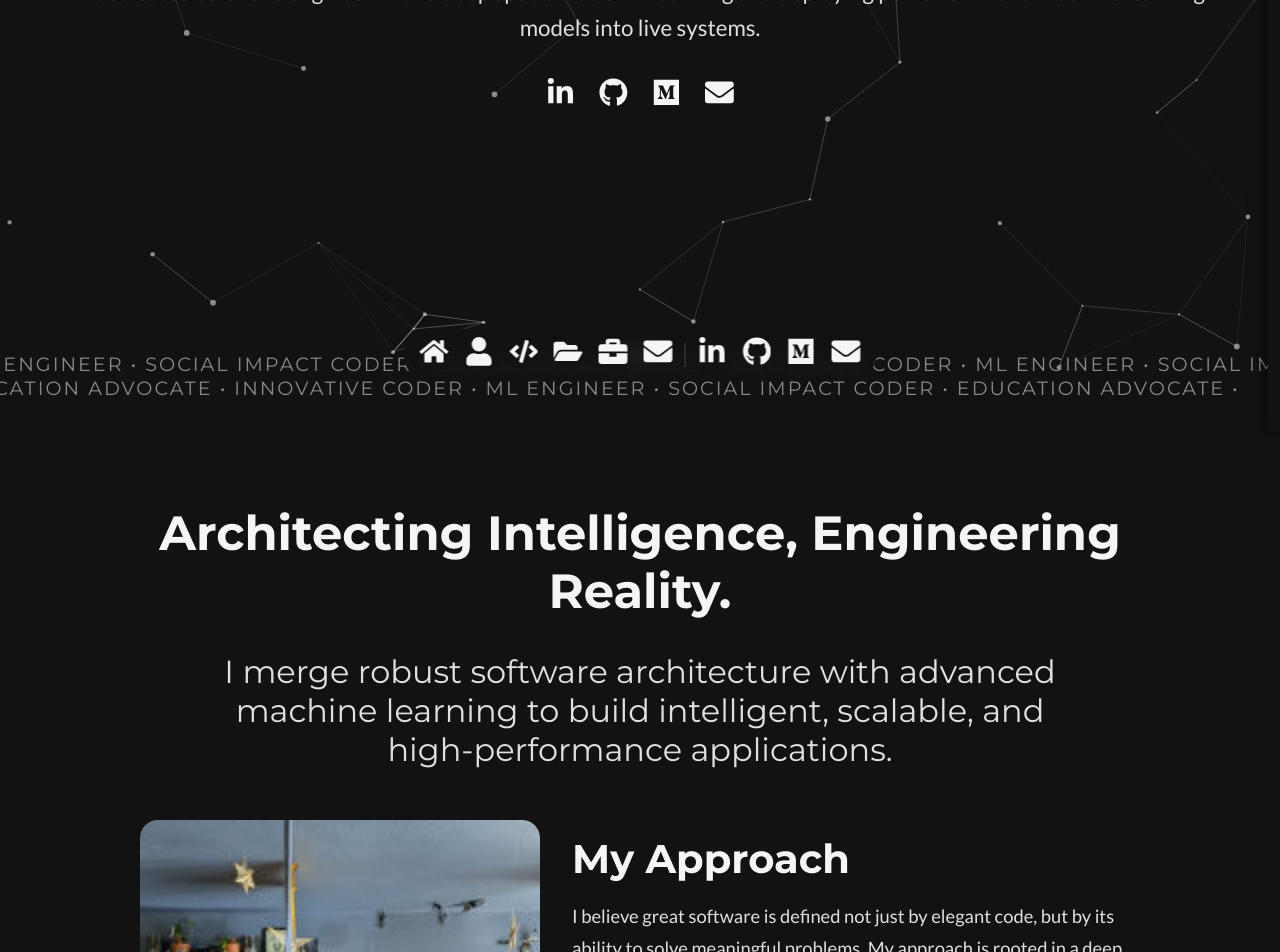
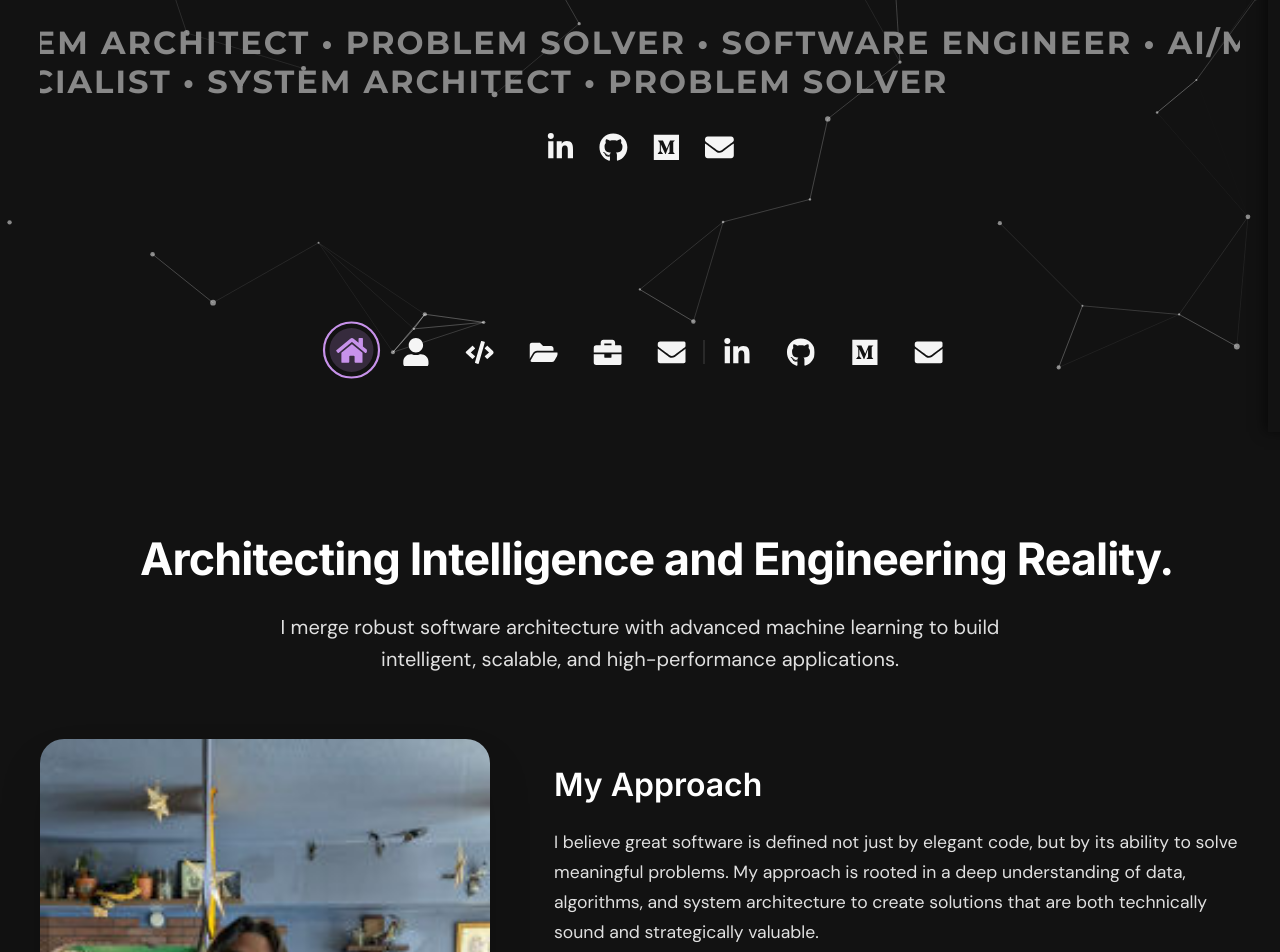
Before and after one commit to Saroja-4050/SarojaVuluvabeeti-, a React (Create React App) app: page / in a window 1280 px wide. Shown: the part 400-1352 px from the top of the page. Built offline with nearby package versions, Linux system fonts and the light colour scheme.

Commit message:
bug fixes

```diff
--- a/src/components/About.css
+++ b/src/components/About.css
@@ -1,110 +1,125 @@
 /* ─── IMPORT FONTS & PALETTE ───────────────────────────────────────────── */
-@import url('https://fonts.googleapis.com/css2?family=Lato:wght@400;700&family=Montserrat:wght@400;700&display=swap');
+@import url('https://fonts.googleapis.com/css2?family=Inter:wght@400;600;700&family=DM+Sans:wght@400;500;700&display=swap');
 
 :root {
-  /* hero colors */
-  --color-text-primary: #f5f5f5;   /* white for headings */
-  --color-text-secondary: #e0e0e0; /* light gray for body */
-  --color-text-tertiary: #888888;  /* darker gray for quotes */
-  --accent-color:      #c792ea;   /* hover/accent */
+  /* Modern, clean color palette */
+  --color-text-primary: #ffffff;
+  --color-text-secondary: #e0e0e0;
+  --color-text-tertiary: #a0a0a0;
+  --accent-color: #7c3aed;  /* Modern purple */
 
-  /* fonts */
-  --font-heading: 'Montserrat', sans-serif;
-  --font-body:    'Lato', sans-serif;
+  /* Clean, professional fonts */
+  --font-heading: 'Inter', sans-serif;
+  --font-body: 'DM Sans', sans-serif;
 }
 
 /* ─── ABOUT SECTION ───────────────────────────────────────────────────── */
 .about-section {
   position: relative;
-  z-index: 1;                  /* sits above particles */
+  z-index: 1;
   width: 100%;
-  max-width: 1000px;
+  max-width: 1200px;
   margin: 0 auto;
-  padding: 4rem 1.5rem;
-  background: transparent;     /* let particles show through */
+  padding: 6rem 2rem;
+  background: transparent;
 }
 
 /* big centered heading */
 .about-header {
   font-family: var(--font-heading);
-  font-size: clamp(2rem, 6vw, 3rem);
+  font-size: clamp(2rem, 4vw, 2.8rem); /* reduced from 3.5rem */
+  font-weight: 700;
+  letter-spacing: -0.02em;
+  line-height: 1.2;
   color: var(--color-text-primary);
   text-align: center;
-  margin-bottom: 2rem;
+  margin-bottom: 1.5rem;
+  max-width: 1000px; /* ensure it has enough room */
+  margin-left: auto;
+  margin-right: auto;
+  white-space: nowrap; /* prevent wrapping */
+}
+
+/* optional subheader */
+.about-subheader {
+  font-family: var(--font-body);
+  font-size: clamp(1.1rem, 2.5vw, 1.25rem);
+  font-weight: 400;
+  line-height: 1.6;
+  color: var(--color-text-secondary);
+  text-align: center;
+  max-width: 800px;
+  margin: 0 auto 4rem;
 }
 
 /* inner flex layout */
 .about-inner {
   display: flex;
-  align-items: center;
-  gap: 2rem;
+  align-items: flex-start;
+  gap: 4rem;
   flex-wrap: wrap;
 }
 
 /* image container */
 .about-image {
-  flex: 1 1 40%;               /* ~40% width on desktop */
-  max-width: 400px;
+  flex: 1 1 400px;
+  max-width: 450px;
+  border-radius: 24px;
   overflow: hidden;
-  border-radius: 18px;
+  box-shadow: 0 25px 50px -12px rgba(0, 0, 0, 0.25);
 }
 .about-image img {
   display: block;
   width: 100%;
-  /* make it taller – scales between 350px and 600px depending on viewport */
-  height: clamp(350px, 50vh, 600px);
+  height: auto;
   object-fit: cover;
 }
 
 /* text */
 .about-copy {
-  flex: 1 1 55%;
+  flex: 1 1 500px;
 }
 
 /* “My Approach” title */
 .section-title {
   font-family: var(--font-heading);
-  font-size: clamp(2rem, 5vw, 2.5rem);
+  font-size: clamp(1.75rem, 4vw, 2rem);
+  font-weight: 600;
   color: var(--color-text-primary);
-  margin-bottom: 1rem;
+  margin-bottom: 1.5rem;
 }
 
 /* paragraphs */
 .section-content {
   font-family: var(--font-body);
-  font-size: clamp(1rem, 2.5vw, 1.15rem);
+  font-size: 1.1rem;
   line-height: 1.7;
   color: var(--color-text-secondary);
-  margin-bottom: 1rem;
+  margin-bottom: 1.5rem;
 }
 
 /* quote */
 .section-quote {
   font-family: var(--font-body);
+  font-size: 1.1rem;
   font-style: italic;
   color: var(--color-text-tertiary);
-  margin-top: 0.5rem;
-}
-
-/* optional subheader */
-.about-subheader {
-  text-align: center;
-  margin: 0 auto 2rem auto;
-  font-family: var(--font-heading);
-  font-size: clamp(1.5rem, 4vw, 2rem);
-  color: var(--color-text-secondary);
-  max-width: 900px;
+  padding-left: 1rem;
+  border-left: 3px solid var(--accent-color);
+  margin-top: 2rem;
 }
 
 /* ─── RESPONSIVE ───────────────────────────────────────────────────────── */
 @media (max-width: 768px) {
+  .about-section {
+    padding: 4rem 1.5rem;
+  }
+
   .about-inner {
-    flex-direction: column;
-    text-align: center;
+    gap: 2rem;
   }
-  .about-image,
-  .about-copy {
-    flex: 1 1 100%;
-    max-width: none;
+
+  .about-image {
+    margin: 0 auto;
   }
 }
--- a/src/components/About.js
+++ b/src/components/About.js
@@ -11,7 +11,7 @@ export default function About() {
       */}
 
       {/* big, centered section header */}
-      <h1 className="about-header">Architecting Intelligence, Engineering Reality.</h1>
+      <h1 className="about-header">Architecting Intelligence and Engineering Reality.</h1>
       <p className="about-subheader">
         I merge robust software architecture with advanced machine learning to build intelligent, scalable, and high-performance applications.
       </p>
--- a/src/components/Footer.css
+++ b/src/components/Footer.css
@@ -1,5 +1,15 @@
-/* --- desktop scroll-down arrow --- */
+/* src/components/Footer.css */
+
+/* --------------------------------------------------------------------------
+   Scroll-down arrow (hidden on desktop, only shows on mobile when menu closed)
+   -------------------------------------------------------------------------- */
 .scroll-down {
+  display: none; /* hide by default (desktop) */
+}
+
+@media (max-width: 768px) {
+  .scroll-down {
+    display: block;
     position: fixed;
     bottom: 24px;
     left: 50%;
@@ -8,12 +18,19 @@
     color: #f5f5f5;
     opacity: 0.7;
     transition: opacity 0.3s;
-  z-index: 100;
+    z-index: 9999;   /* above everything */
   }
-.scroll-down:hover { opacity: 1; }
-.scroll-down.hidden { display: none; }
+  .scroll-down:hover {
+    opacity: 1;
+  }
+  .scroll-down.hidden {
+    display: none;
+  }
+}
 
-/* --- desktop footer nav --- */
+/* --------------------------
+   Desktop footer navigation
+   -------------------------- */
 .footer-nav {
   display: flex;
   align-items: center;
@@ -22,46 +39,95 @@
   bottom: 20px;
   left: 50%;
   transform: translateX(-50%);
-  background: rgba(18,18,18,0.8);
-  backdrop-filter: blur(10px);
+  background: transparent;      /* fully transparent */
+  backdrop-filter: none;        /* no blur */
   padding: 8px 16px;
   border-radius: 50px;
-  z-index: 1000;
+  z-index: 9999;                /* float above particles and text */
 }
+
 .nav-group {
   display: flex;
-  gap: 16px;
+  gap: 24px;                    /* extra spacing between icons */
 }
-.nav-icon {
-  color: #f5f5f5;
-  font-size: 1.8rem;
-  transition: transform 0.2s, color 0.2s;
-  background: none;
-  border: none;
-  cursor: pointer;
-}
-.nav-icon:hover {
-  transform: translateY(-2px);
-  color: #c792ea;
-}
+
 .nav-divider {
   width: 1px;
   height: 24px;
   background: rgba(255,255,255,0.2);
   margin: 0 12px;
 }
-/* hide on mobile */
-@media (max-width: 768px) {
-  .footer-nav { display: none; }
+
+/* -------------------------------------
+   Base icon style + tooltip container
+   ------------------------------------- */
+.nav-icon {
+  position: relative;
+  display: inline-flex;
+  align-items: center;
+  justify-content: center;
+  width: 40px;
+  height: 40px;
+  color: #f5f5f5;
+  font-size: 1.8rem;
+  transition: transform 0.2s,
+              color 0.2s,
+              background 0.2s,
+              outline 0.2s;
+  background: none;
+  border: none;
+  cursor: pointer;
 }
 
-/* --- mobile hamburger on right --- */
+/* Hover effect & active-section highlight */
+.nav-icon:hover,
+.nav-icon.active {
+  transform: translateY(-2px) scale(1.1);
+  color: #c792ea;
+  background: rgba(199,146,234,0.2);
+  border-radius: 50%;
+  outline: 2px solid #c792ea;
+  outline-offset: 4px;
+}
+
+/* Tooltip bubble (hover only) */
+.nav-icon::after {
+  content: attr(data-label);
+  position: absolute;
+  bottom: 110%;
+  left: 50%;
+  transform: translateX(-50%);
+  background: rgba(18,18,18,0.9);
+  color: #fff;
+  font-size: 0.75rem;
+  padding: 4px 8px;
+  border-radius: 4px;
+  opacity: 0;
+  pointer-events: none;
+  white-space: nowrap;
+  transition: opacity 0.2s;
+}
+.nav-icon:hover::after {
+  opacity: 1;
+}
+
+/* Hide the desktop nav on small screens */
+@media (max-width: 768px) {
+  .footer-nav {
+    display: none;
+  }
+}
+
+/* --------------------------
+   Mobile hamburger button
+   -------------------------- */
 .mobile-hamburger {
   display: none;
   position: fixed;
   top: 20px;
   right: 20px;
-  width: 48px; height: 48px;
+  width: 48px;
+  height: 48px;
   border: 2px solid #f5f5f5;
   border-radius: 50%;
   background: transparent;
@@ -72,7 +138,9 @@
   transition: background 0.3s;
   outline: none;
 }
-.mobile-hamburger:hover { background: rgba(255,255,255,0.1); }
+.mobile-hamburger:hover {
+  background: rgba(255,255,255,0.1);
+}
 @media (max-width: 768px) {
   .mobile-hamburger {
     display: flex;
@@ -81,11 +149,13 @@
   }
 }
 
-/* --- slide-in panel from right --- */
+/* --------------------------
+   Slide-in side panel
+   -------------------------- */
 .side-panel {
   position: fixed;
   top: 0;
-  right: -320px;    /* off-screen to right */
+  right: -320px;
   width: 300px;
   height: 100vh;
   background: #121212;
@@ -100,13 +170,13 @@
   right: 0;
 }
 
-/* header */
+/* Panel header */
 .panel-header {
   display: flex;
   justify-content: space-between;
-  align-items: flex-start;   /* align close icon to top */
+  align-items: flex-start;
   margin-bottom: 24px;
-  padding-top: 8px;           /* nudge down a bit */
+  padding-top: 8px;
 }
 .profile-block {
   display: flex;
@@ -127,7 +197,7 @@
   color: #aaa;
 }
 
-/* big circular close button */
+/* Big circular close button */
 .close-btn {
   width: 48px;
   height: 48px;
@@ -144,7 +214,7 @@
   margin: 0;
 }
 
-/* navigation items */
+/* Panel navigation items */
 .panel-nav {
   display: flex;
   flex-direction: column;
@@ -161,21 +231,22 @@
   border: 1px solid rgba(255,255,255,0.2);
   border-radius: 8px;
   text-decoration: none;
-  transition: background 0.2s, border-color 0.2s;
+  transition: background 0.2s,
+              border-color 0.2s;
 }
 .nav-item:hover {
   background: rgba(255,255,255,0.05);
   border-color: #f5f5f5;
 }
 
-/* divider */
+/* Divider in panel */
 .panel-divider {
   height: 1px;
   background: rgba(255,255,255,0.2);
   margin: 24px 0;
 }
 
-/* connect section */
+/* Connect section */
 .panel-connect {
   margin-bottom: 24px;
 }
@@ -192,12 +263,14 @@
   display: flex;
   align-items: center;
   justify-content: center;
-  width: 36px; height: 36px;
+  width: 36px;
+  height: 36px;
   border: 1px solid rgba(255,255,255,0.2);
   border-radius: 50%;
   color: #f5f5f5;
   font-size: 1rem;
-  transition: background 0.2s, border-color 0.2s;
+  transition: background 0.2s,
+              border-color 0.2s;
 }
 .social-icon:hover {
   background: rgba(255,255,255,0.05);
--- a/src/components/Footer.js
+++ b/src/components/Footer.js
@@ -1,3 +1,4 @@
+// src/components/Footer.js
 import React, { useState, useEffect } from 'react';
 import {
   FaHome, FaUser, FaCode, FaFolderOpen, FaBriefcase, FaEnvelope,
@@ -6,12 +7,12 @@ import {
 import './Footer.css';
 
 const siteNav = [
-  { icon: <FaHome />,      label: 'Home',       to: '#hero' },
-  { icon: <FaUser />,      label: 'About',      to: '#about' },
-  { icon: <FaCode />,      label: 'Skills',     to: '#skills' },
-  { icon: <FaFolderOpen />,label: 'Projects',   to: '#projects' },
-  { icon: <FaBriefcase />, label: 'Experience', to: '#experience' },
-  { icon: <FaEnvelope />,  label: 'Contact',    to: '#contact' }
+  { icon: <FaHome />,       label: 'Home',       to: '#hero'       },
+  { icon: <FaUser />,       label: 'About',      to: '#about'      },
+  { icon: <FaCode />,       label: 'Skills',     to: '#skills'     },
+  { icon: <FaFolderOpen />, label: 'Projects',   to: '#projects'   },
+  { icon: <FaBriefcase />,  label: 'Experience', to: '#experience' },
+  { icon: <FaEnvelope />,   label: 'Contact',    to: '#contact'    }
 ];
 
 const socialNav = [
@@ -23,9 +24,33 @@ const socialNav = [
 
 export default function Footer() {
   const [menuOpen, setMenuOpen] = useState(false);
+  const [activeSection, setActiveSection] = useState('');
+
+  // prevent body scroll when menu open
   useEffect(() => {
     document.body.style.overflow = menuOpen ? 'hidden' : '';
   }, [menuOpen]);
+
+  // observe which section is in view
+  useEffect(() => {
+    const sections = siteNav
+      .map(nav => document.querySelector(nav.to))
+      .filter(Boolean);
+
+    const obs = new IntersectionObserver(
+      entries => {
+        entries.forEach(e => {
+          if (e.isIntersecting) {
+            setActiveSection(`#${e.target.id}`);
+          }
+        });
+      },
+      { threshold: 0.6 }
+    );
+
+    sections.forEach(s => obs.observe(s));
+    return () => sections.forEach(s => obs.unobserve(s));
+  }, []);
 
   return (
     <>
@@ -35,14 +60,30 @@ export default function Footer() {
 
       <nav className="footer-nav">
         <div className="nav-group">
-          {siteNav.map((l,i)=>
-            <a key={i} href={l.to} className="nav-icon">{l.icon}</a>
-          )}
+          {siteNav.map((l, i) => {
+            const isActive = activeSection === l.to;
+            return (
+              <a
+                key={i}
+                href={l.to}
+                className={`nav-icon${isActive ? ' active' : ''}`}
+                data-label={l.label}
+              >
+                {l.icon}
+              </a>
+            );
+          })}
         </div>
-        <div className="nav-divider"/>
+        <div className="nav-divider" />
         <div className="nav-group">
-          {socialNav.map((l,i)=>
-            <a key={i} href={l.to} target="_blank" rel="noopener noreferrer" className="nav-icon">
+          {socialNav.map((l, i) =>
+            <a
+              key={i}
+              href={l.to}
+              target="_blank"
+              rel="noopener noreferrer"
+              className="nav-icon"
+            >
               {l.icon}
             </a>
           )}
@@ -51,13 +92,13 @@ export default function Footer() {
 
       <button
         className="mobile-hamburger"
-        onClick={()=>setMenuOpen(o=>!o)}
-        aria-label={menuOpen?'Close menu':'Open menu'}
+        onClick={() => setMenuOpen(o => !o)}
+        aria-label={menuOpen ? 'Close menu' : 'Open menu'}
       >
-        {menuOpen?<FaTimes/>:<FaBars/>}
+        {menuOpen ? <FaTimes /> : <FaBars />}
       </button>
 
-      <aside className={`side-panel${menuOpen?' open':''}`}>
+      <aside className={`side-panel${menuOpen ? ' open' : ''}`}>
         <header className="panel-header">
           <div className="profile-block">
             <FaUser className="profile-icon"/>
@@ -66,23 +107,34 @@ export default function Footer() {
               <div className="profile-title">Software Engineer</div>
             </div>
           </div>
-          <button className="close-btn" onClick={()=>setMenuOpen(false)}>
+          <button className="close-btn" onClick={() => setMenuOpen(false)}>
             <FaTimes/>
           </button>
         </header>
         <nav className="panel-nav">
-          {siteNav.map((item,i)=>
-            <a key={i} href={item.to} className="nav-item" onClick={()=>setMenuOpen(false)}>
+          {siteNav.map((item, i) =>
+            <a
+              key={i}
+              href={item.to}
+              className="nav-item"
+              onClick={() => setMenuOpen(false)}
+            >
               {item.icon}<span>{item.label}</span>
             </a>
           )}
         </nav>
-        <div className="panel-divider"/>
+        <div className="panel-divider" />
         <div className="panel-connect">
           <div className="connect-label">Connect</div>
           <div className="connect-icons">
-            {socialNav.map((s,i)=>
-              <a key={i} href={s.to} target="_blank" rel="noopener noreferrer" className="social-icon">
+            {socialNav.map((s, i) =>
+              <a
+                key={i}
+                href={s.to}
+                target="_blank"
+                rel="noopener noreferrer"
+                className="social-icon"
+              >
                 {s.icon}
               </a>
             )}
--- a/src/components/Hero.css
+++ b/src/components/Hero.css
@@ -10,20 +10,20 @@ html, body {
 .hero-container {
   position: relative;
   width: 100%;
-  height: 100vh;            /* exactly one viewport tall */
-  overflow: hidden;          /* hide overflow of particles & marquee */
+  height: 100vh;
+  overflow: hidden;
   display: flex;
   align-items: center;
   justify-content: center;
   text-align: center;
-  background: transparent;   /* let particles show through */
+  background: transparent;
 }
 
 .particles-bg {
   position: absolute;
   top: 0; left: 0;
   width: 100%; height: 100%;
-  z-index: -1;               /* behind everything */
+  z-index: -1;
   pointer-events: none;
 }
 
@@ -41,7 +41,6 @@ html, body {
   font-weight: 700;
   line-height: 1.1;
   margin: 0 0 0.5rem;
-  white-space: pre-line;     /* respects your <br/> */
 }
 
 .hero-tagline {
@@ -49,13 +48,43 @@ html, body {
   font-size: clamp(1rem, 2.5vw, 1.4rem);
   color: #e0e0e0;
   line-height: 1.6;
-  margin: 0 0 2rem;
+  margin: 0;
 }
 
+/* ─── MARQUEE ─────────────────────────────────────────────────────────── */
+/* Inline marquee within the hero-content */
+.hero-marquee.inline {
+  position: relative;
+  width: 100%;
+  overflow: hidden;
+  pointer-events: none;
+  margin: 2rem 0; /* adds extra breathing room above & below */
+}
+
+.marquee {
+  display: inline-block;
+  white-space: nowrap;
+  font-family: 'Montserrat', sans-serif;
+  font-size: clamp(1.4rem, 3vw, 2rem);
+  color: #888;
+  text-transform: uppercase;
+  letter-spacing: 2px;
+}
+
+.row1 { animation: scroll-left 200s linear infinite; }
+.row2 { animation: scroll-left 200s linear infinite reverse; }
+
+@keyframes scroll-left {
+  0%   { transform: translateX(0); }
+  100% { transform: translateX(-100%); }
+}
+
+/* ─── SOCIAL ICONS ───────────────────────────────────────────────────── */
 .hero-social {
   display: flex;
   justify-content: center;
   gap: 1.5rem;
+  margin-top: 1.5rem;
 }
 .hero-social a {
   color: #f5f5f5 !important;
@@ -67,38 +96,9 @@ html, body {
   transform: scale(1.2);
 }
 
-/* ─── MARQUEE ─────────────────────────────────────────────────────────── */
-.hero-marquee {
-  position: absolute;
-  bottom: 0;
-  left: 0;
-  width: 100%;
-  height: 3rem;
-  overflow: hidden;
-  pointer-events: none;
-  z-index: 0;
-}
-
-.marquee {
-  display: inline-block;
-  white-space: nowrap;
-  font-family: 'Montserrat', sans-serif;
-  font-size: clamp(0.9rem, 2vw, 1.2rem);
-  color: #888;
-  text-transform: uppercase;
-  letter-spacing: 2px;
-}
-
-.row1 { animation: scroll-left 20s linear infinite; }
-.row2 { animation: scroll-left 25s linear infinite reverse; }
-
-@keyframes scroll-left {
-  0%   { transform: translateX(0); }
-  100% { transform: translateX(-50%); }
-}
-
 /* ─── RESPONSIVE ───────────────────────────────────────────────────────── */
 @media (max-width: 480px) {
   .hero-name    { font-size: 2.5rem; }
   .hero-tagline { font-size: 1rem; }
+  .marquee      { font-size: clamp(1.2rem, 5vw, 1.6rem); }
 }
--- a/src/components/Hero.js
+++ b/src/components/Hero.js
@@ -1,4 +1,3 @@
-// src/components/Hero.js
 import React, { useCallback } from 'react';
 import Particles from 'react-tsparticles';
 import { loadSlim } from 'tsparticles-slim';
@@ -17,16 +16,17 @@ const socialLinks = [
   { icon: <FaEnvelope />,    url: 'mailto:sarojavuluvabeeti@gmail.com' }
 ];
 
+// more profile-focused titles
 const movingWords = [
-  'Innovative coder',
-  'ML engineer',
-  'Social impact coder',
-  'Education advocate'
+  'Software Engineer',
+  'AI/ML Specialist',
+  'System Architect',
+  'Problem Solver'
 ];
 
-// Build a seamless double-length string
-const baseLine = movingWords.join(' • ') + ' • ';
-const marqueeText = baseLine + baseLine;
+// build one super-long line so it never “runs out”
+const line       = movingWords.join(' • ');
+const marqueeText = Array(20).fill(line).join(' • ');
 
 export default function Hero() {
   const particlesInit = useCallback(async engine => {
@@ -67,8 +67,15 @@ export default function Hero() {
           Hi, I’m Saroja Vuluvabeeti
         </h1>
         <p className="hero-tagline">
-        A dedicated software engineer with a deep specialization in building and deploying powerful AI and machine learning models into live systems.
+          A dedicated software engineer with a deep specialization in building and deploying powerful AI and machine learning models into live systems.
         </p>
+
+        {/* inline marquee right under the tagline */}
+        <div className="hero-marquee inline">
+          <div className="marquee row1">{marqueeText}</div>
+          <div className="marquee row2">{marqueeText}</div>
+        </div>
+
         <div className="hero-social">
           {socialLinks.map((l, i) => (
             <a key={i} href={l.url} target="_blank" rel="noopener noreferrer">
@@ -77,11 +84,6 @@ export default function Hero() {
           ))}
         </div>
       </div>
-
-      <div className="hero-marquee">
-        <div className="marquee row1">{marqueeText}</div>
-        <div className="marquee row2">{marqueeText}</div>
-      </div>
     </div>
   );
 }
```
Lines whose indentation alone changed are shown as unchanged.
